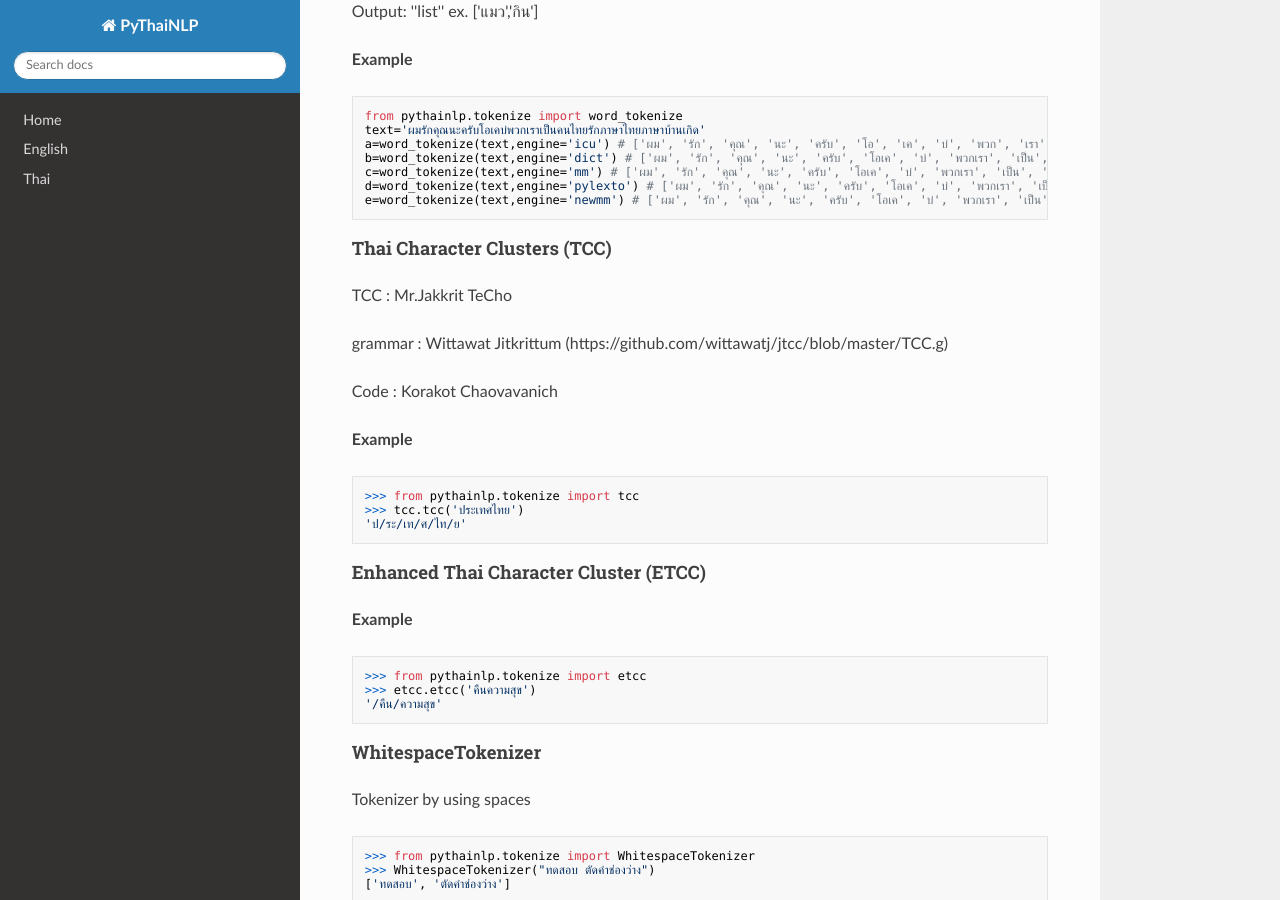
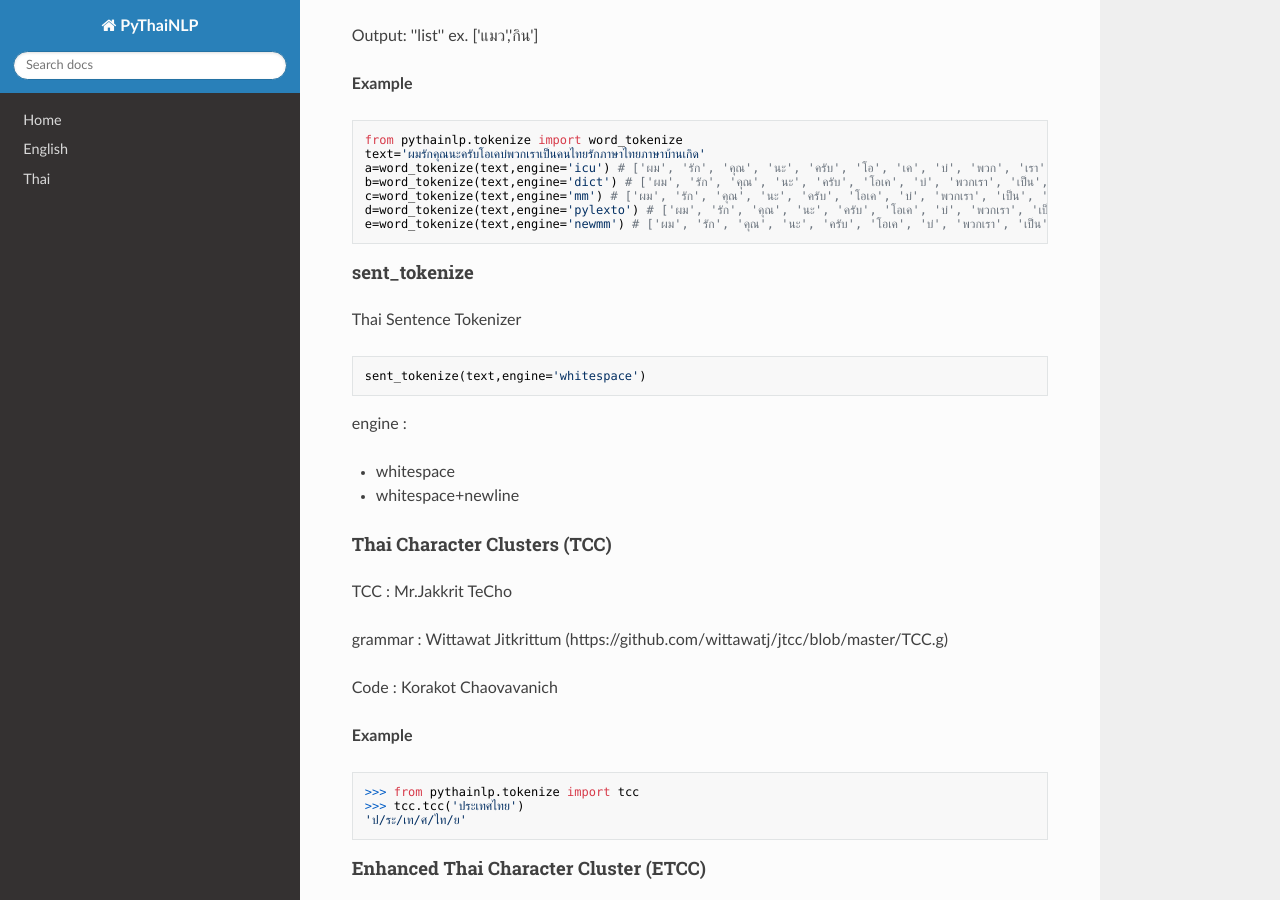
Before and after one commit to PyThaiNLP/pythainlp, an MkDocs documentation site: the page built from docs/pythainlp-1-5-eng.md, in a window 1280 px wide and 900 px high, scrolled down 1776 px. Built offline with MkDocs 1.6.1, drawn with Linux system fonts in a browser that asks for light colours; nearby versions of some CDN libraries; old or Windows-style settings are respelled for this version of MkDocs.

Commit message:
add whitespace+newline in pythainlp.tokenize.sent_tokenize

````diff
--- a/docs/pythainlp-1-5-eng.md
+++ b/docs/pythainlp-1-5-eng.md
@@ -40,6 +40,19 @@
 d=word_tokenize(text,engine='pylexto') # ['ผม', 'รัก', 'คุณ', 'นะ', 'ครับ', 'โอเค', 'บ่', 'พวกเรา', 'เป็น', 'คนไทย', 'รัก', 'ภาษาไทย', 'ภาษา', 'บ้านเกิด']
 e=word_tokenize(text,engine='newmm') # ['ผม', 'รัก', 'คุณ', 'นะ', 'ครับ', 'โอเค', 'บ่', 'พวกเรา', 'เป็น', 'คนไทย', 'รัก', 'ภาษาไทย', 'ภาษา', 'บ้านเกิด']
 ```
+
+#### sent_tokenize
+
+Thai Sentence Tokenizer
+
+```python
+sent_tokenize(text,engine='whitespace')
+```
+
+engine :
+
+- whitespace
+- whitespace+newline
 
 #### Thai Character Clusters (TCC)
 
````
Also changed, not shown: docs/pythainlp-1-5-thai.md (+5 -2 lines), 1 other file.
